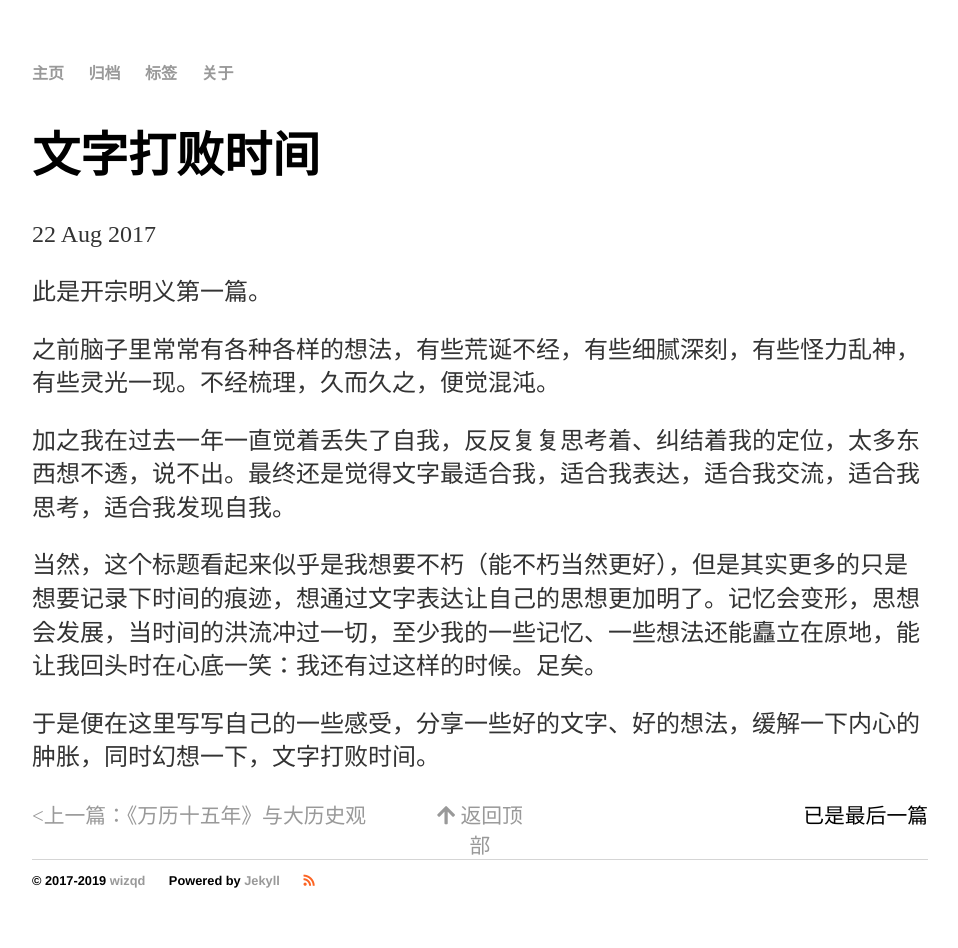
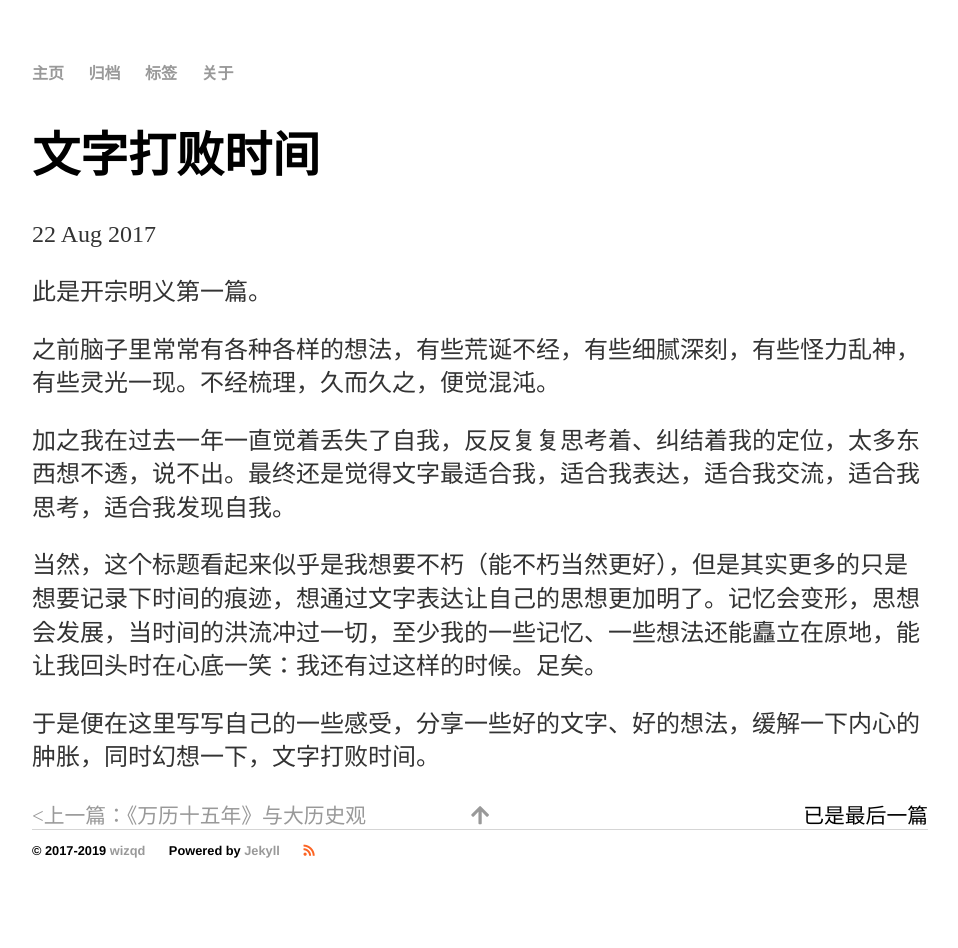
Before and after one commit to chqid/chqid.blog.io, a Jekyll site: the page built from _posts/2017-08-22-first.md, in a window 1280 px wide. Shown: the whole page, without its empty margins (160-1118 px from the left). Built offline with Jekyll 4.4.1, drawn with Linux system fonts in a browser that asks for light colours; nearby versions of some CDN libraries; after the commit the page ends 918 px from its top, so only the background shows below that.

Commit message:
add website icon

```diff
--- a/_config.yml
+++ b/_config.yml
@@ -16,6 +16,9 @@
 highlight:
 line_number: true
 
+# Website favicon
+favicon: /assets/images/favicon.ico
+
 # Plugins
 plugins:
   - jekyll-sitemap
--- a/_includes/post-navigation.html
+++ b/_includes/post-navigation.html
@@ -11,7 +11,7 @@
 
 	<div class="back-to-top">
 		<a href="#top">
-			<i class="fa fa-arrow-up"></i> 返回顶部
+			<i class="fa fa-arrow-up"></i>
 		</a>
 	</div>
 
```
Also changed, not shown: assets/images/favicon.ico (added).
